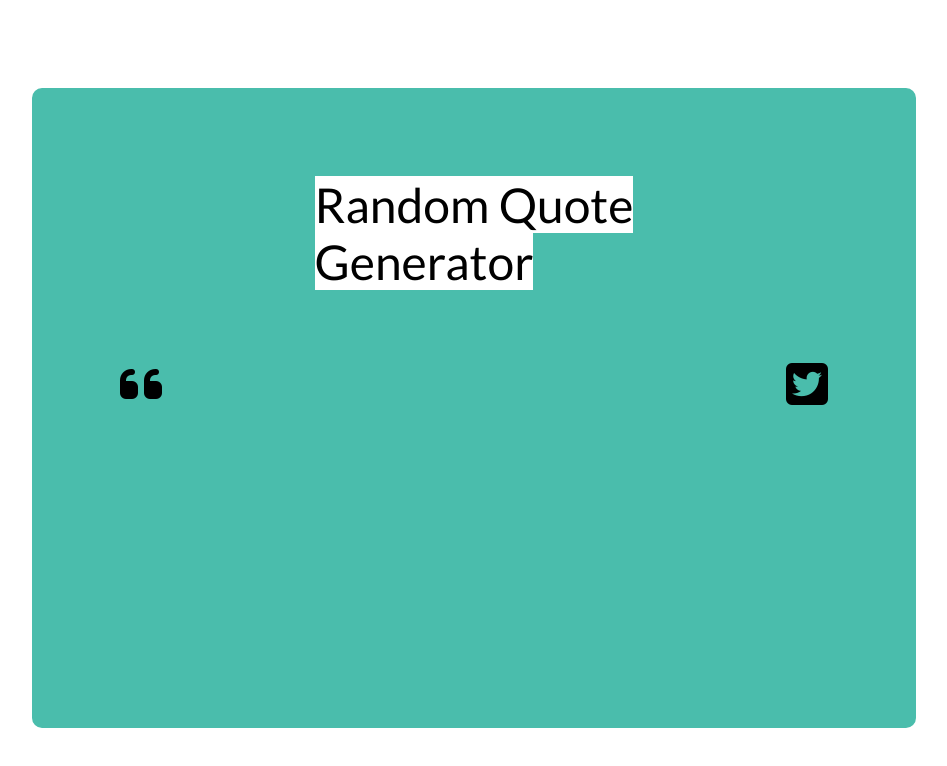
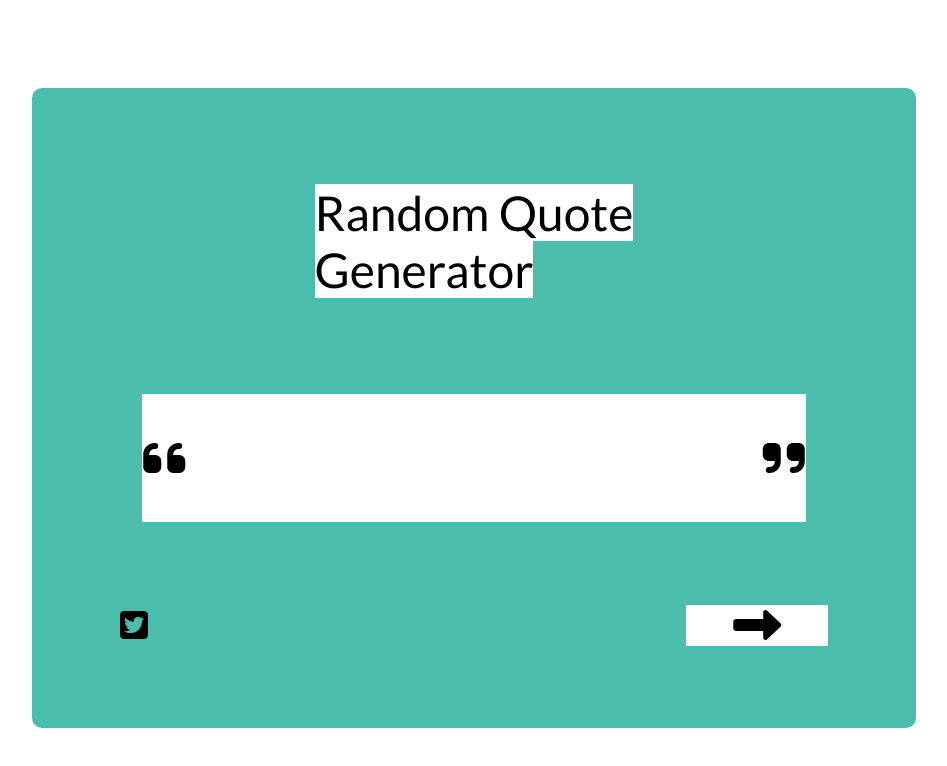
Before and after one commit to Sandbagger/Random-Quote-Generator-, a plain HTML site: page index.html in a window 1280 px wide. Shown: the whole page, without its empty margins (166-1113 px from the left). Drawn offline with nearby package versions, Linux system fonts and the light colour scheme.

Commit message:
Improved UX

```diff
--- a/index.html
+++ b/index.html
@@ -5,23 +5,28 @@
 	<title></title>
 	<link rel="stylesheet" type="text/css" href="rqg.css">
 	<link href="https://fonts.googleapis.com/css?family=Lato" rel="stylesheet">
-<script
-  src="https://code.jquery.com/jquery-3.2.1.js"
-  integrity="sha256-DZAnKJ/6XZ9si04Hgrsxu/8s717jcIzLy3oi35EouyE="
-  crossorigin="anonymous"></script>
+
 
 </head>
 <body>
 <div class="container">
 		<div class="randqg">
 			<header id="title"><span>Random Quote <br> Generator</span></header>
+
+			<div class="text-area">
+				<i class="fa fa-quote-left fa-3x" aria-hidden="true"></i>
+				<blockquote id="text"></blockquote>
+				<i class="fa fa-quote-right fa-3x" aria-hidden="true"></i>
+			</div>
+
 			<div class="subcontainer">
-				<i class="fa fa-quote-left fa-3x" aria-hidden="true"></i>
-				<a class="twitter-share-button hvr-buzz-out" href="https://twitter.com/intent/tweet" target="_blank"><i class="fa fa-twitter-square fa-3x" aria-hidden="true"></i></a>
+				<div class="author-tweet">
+					<a class="twitter-share-button hvr-buzz-out" href="https://twitter.com/intent/tweet" target="_blank"><i class="fa fa-twitter-square fa-2x" aria-hidden="true"></i></a>
+					<p id="author"></p>
+
 				</div>
-			<blockquote id="text" class="hvr-buzz-out"></blockquote>
-			<div class="subcontainer">
-				<p id="author"></p>
+
+				<div class="button"><i class="fa fa-long-arrow-right fa-3x" aria-hidden="true"></i></div>
 			</div>
 
 
--- a/rqg.css
+++ b/rqg.css
@@ -32,8 +32,9 @@ body {
 
 #title {
 font-size: 3rem;
-margin: auto;
+margin: 2em;
 color: black;
+
 }
 
 span{
@@ -50,6 +51,17 @@ display: flex;
 }
 
 
+.text-area{
+  width: 75%;
+  height: 50%;
+  background-color: white;
+  display: flex;
+  flex-direction: row;
+  justify-content: center;
+  align-items: center;
+}
+
+
 #new-quote {
 	height: 25%;
 	width: 33%;
@@ -62,12 +74,10 @@ display: flex;
 	transition: background-color 0.5s ease;
 }
 
-header {
-	padding-top: 10%;
-}
+
 
 blockquote {
-	font-size: 2rem;
+	font-size: 1rem;
 	background: white;
 	width: 75%;
 }
@@ -186,3 +196,19 @@ p {
   -webkit-animation-iteration-count: 1;
   animation-iteration-count: 1;
 }
+
+.button{
+  width: 20%;
+  height: 20%;
+  display: flex;
+  justify-content: center;
+  align-items: center;
+  background-color: white;
+}
+
+.author-tweet{
+  display: flex;
+  flex-direction: row;
+  align-items: center;
+  justify-content: center;
+}
--- a/rqg.js
+++ b/rqg.js
@@ -1,5 +1,5 @@
 var blockquoteText = document.getElementsByTagName("Blockquote")[0];
-var buttonClick = document.getElementById("new-quote");
+var buttonClick = document.getElementsByClassName("button")[0];
 var quoteAuthor = document.getElementsByTagName("p")[0];
 var twitterAnchor = document.getElementsByClassName("twitter-share-button")[0];
 
@@ -81,37 +81,16 @@ var jsonp = function(url, options) {
 		return filtered;
 	}).then(function(a){
 		 randomQuote();
-         blockquoteText.addEventListener("click", randomQuote);
+         buttonClick.addEventListener("click", randomQuote);
 	})
   }
 
 }
-/*
-$.getJSON("http://quotesondesign.com/wp-json/posts?filter[orderby]=rand&filter[posts_per_page]=1&_jsonp=?", function(a) {
- a.foreach
 
- var content = a.content.
-
-  $("Blockquote").append(a[0].content.textContent);
-  	$("#author").append(a[0].title);
-});*/
 
 
 var arr = [];
 
-/*function mycallback (data) {
-	//strip html tags in data.content
-
-	var filtered = data.filter(function(i){
-		if (i.content.length + i.title.length < 152){
-			return i;
-		}
-	})
-
-	arr.push(filtered);
-}
-
-*/
 
 function randomQuote(){
 	//update text
@@ -131,15 +110,5 @@ function randomQuote(){
 }
 
 
-/*
-
-	quoteAuthor.textContent = data[0].title;
-
-	var text = blockquoteText.textContent;
-	document.getElementsByClassName("twitter-share-button")[0].setAttribute("href", "https://twitter.com/intent/tweet?text="+ text);
-	}
-}
-*/
 
 window.onload = jsonp("https://quotesondesign.com/wp-json/posts?filter[orderby]=rand&filter[posts_per_page]=30&");
-//buttonClick.addEventListener("click", getJSONP);
```
